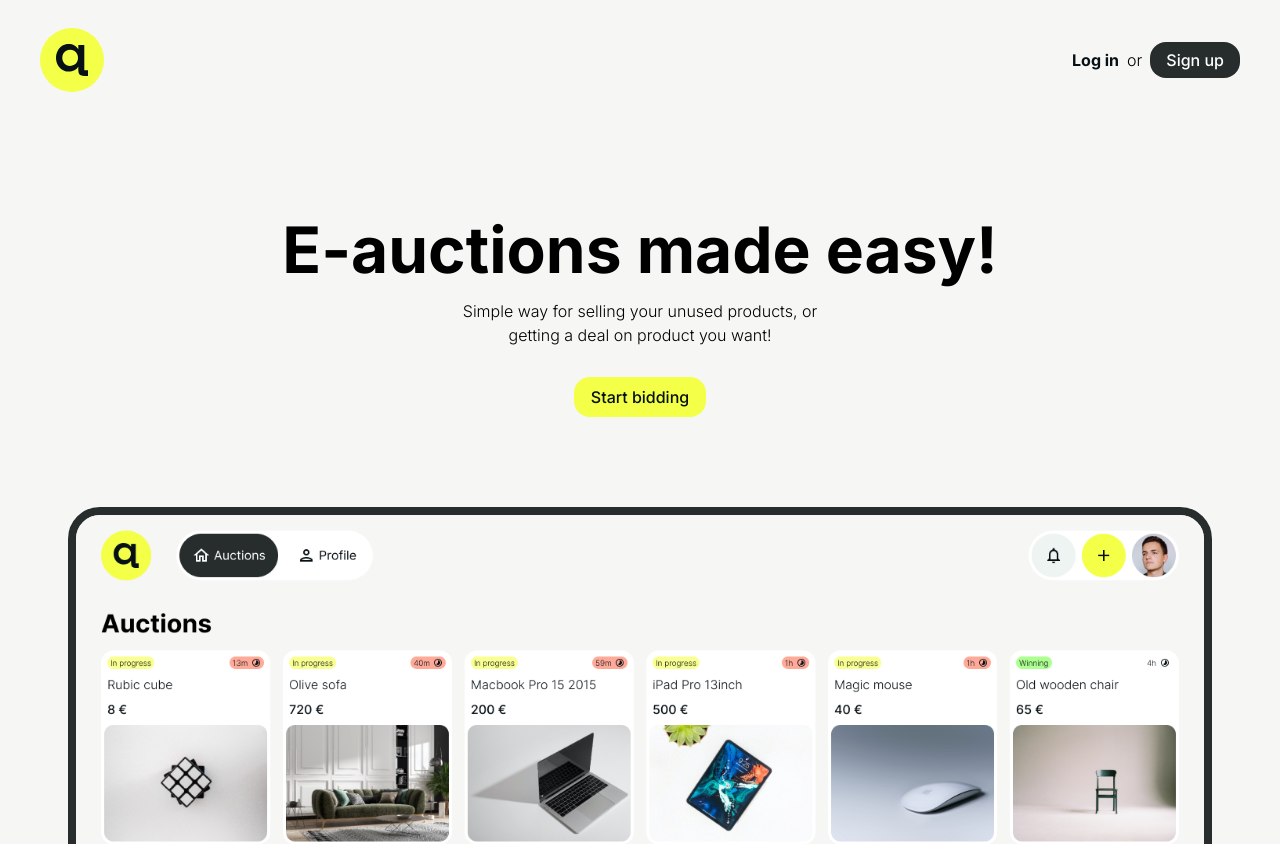
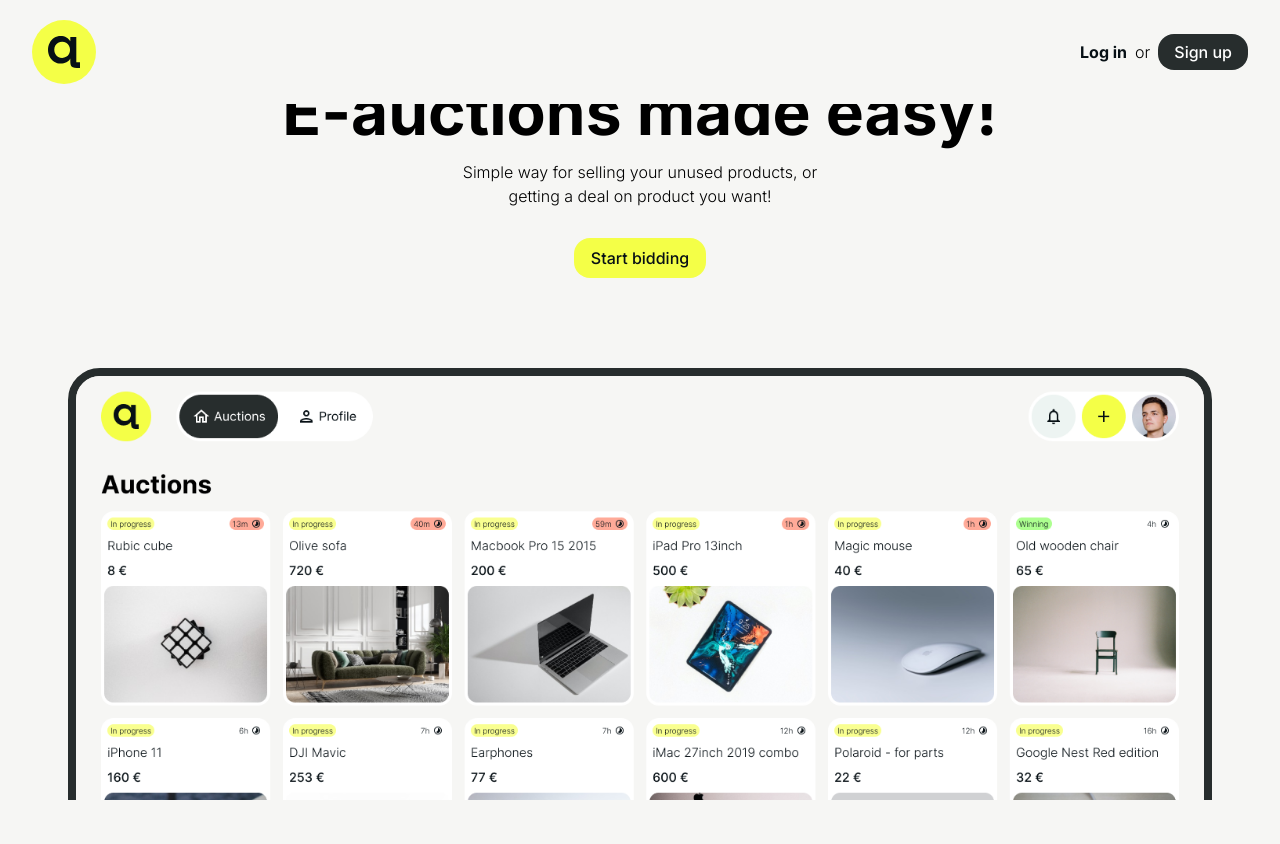
Before and after one commit to amadejaop/01-project-auctionbay-frontend-angular, an Angular app: page / in a window 1280 px wide. Shown: the top 844 px of the page. After the commit the page ends 800 px from the top, so only its background shows below. Built offline with nearby package versions, Linux system fonts and the light colour scheme.

Commit message:
Styled image on the homepage

```diff
--- a/src/app/app.component.css
+++ b/src/app/app.component.css
@@ -1,3 +1,4 @@
-h1 {
-  color: red;
+html, body {
+  margin: 0;
+  padding: 0;
 }
--- a/src/app/homepage/homepage.component.css
+++ b/src/app/homepage/homepage.component.css
@@ -1,8 +1,10 @@
 main {
+    align-items: center;
     display: flex;
-  justify-content: center;
-  align-items: center;
-  flex-direction: column;
+    flex-direction: column;
+    max-height: calc(100svh - 104px);
+    justify-content: center;
+    overflow: hidden;
 }
 
 .maintitle {
@@ -10,7 +12,7 @@ main {
     font-weight: 700;
     line-height: 76.8px;
     margin: 0;
-    padding: 100px 0 0 0;
+    padding: 350px 0 0 0;
 }
 
 .maindescription {
--- a/src/app/homepage/homepage.component.html
+++ b/src/app/homepage/homepage.component.html
@@ -8,5 +8,7 @@
         deal on product you want!
     </p>
     <a href="#" class="yellowlink">Start bidding</a>
-    <img src="/assets/screenshot.png" alt="Screenshot of our app" width="1144" height="812" class="landingimg">
+    <div class="imgcontainer">
+        <img src="/assets/screenshot.png" alt="Screenshot of our app" width="1144" height="812" class="landingimg">
+    </div>
 </main>
--- a/src/app/navbar/navbar.component.css
+++ b/src/app/navbar/navbar.component.css
@@ -3,10 +3,12 @@ nav {
     display: flex;
     justify-content: space-between;
     padding: 20px 32px;
+    margin: 0;
 }
 
 ul {
     display: flex;
     gap: 8px;
     list-style: none;
+    margin: 0;
 }
--- a/src/styles.css
+++ b/src/styles.css
@@ -8,6 +8,8 @@
 
 * {
     box-sizing: border-box;
+    margin: 0;
+    padding: 0;
 }
 
 html {
@@ -15,7 +17,7 @@ html {
     color: --Text-Primary, #071015;
     font-family: 'Inter', sans-serif;
     font-weight: 300;
-    margin: auto;
+    margin: 0 auto;
     max-width: 1440px;
 }
 
```
